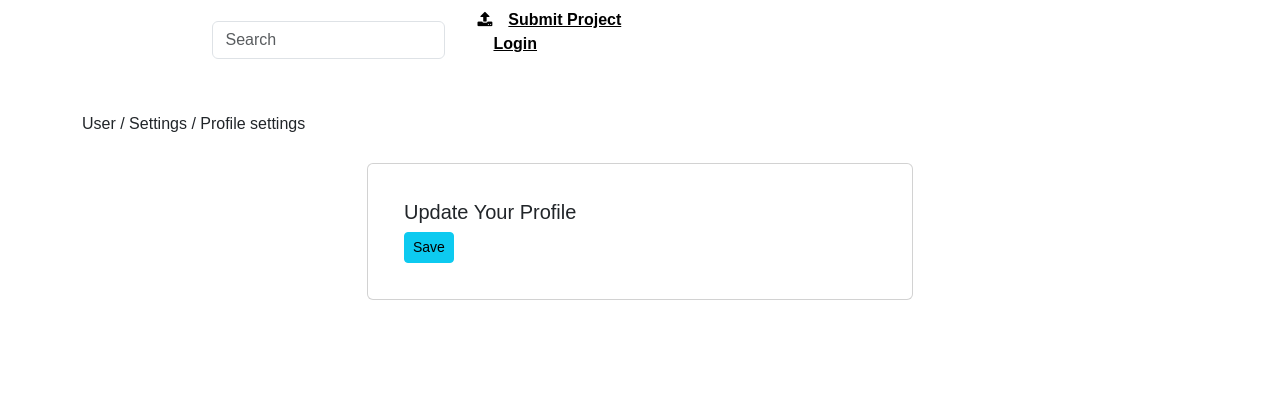
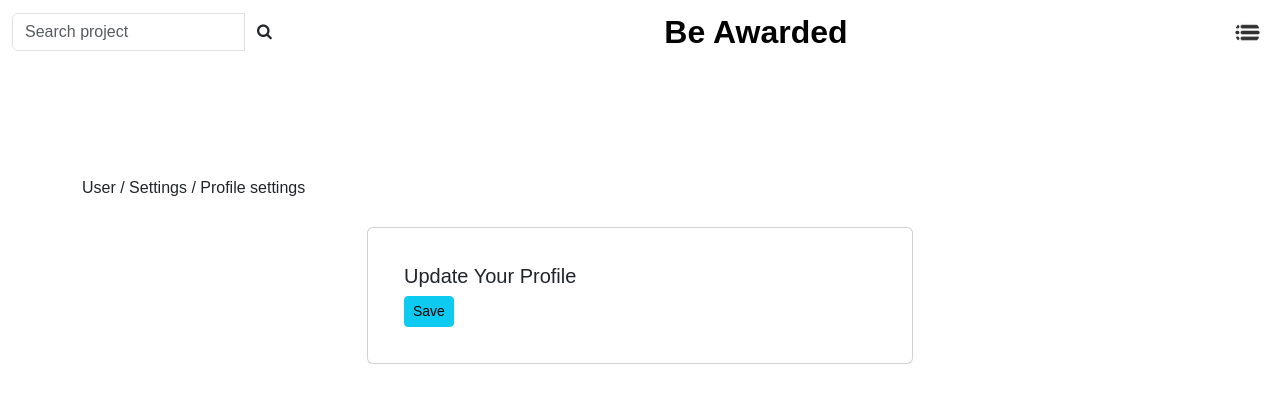
Before and after one commit to brenda-nthenya/Awards, a Django app: template awardsapp/templates/edit.html in a window 1280 px wide. Shown: the top 403 px of the page. Run offline with Django 3.2, Linux system fonts and the light colour scheme; the template is opened without the code that fills it, so the values that code supplies are empty; some libraries are stand-ins or nearby versions.

Commit message:
Changes the entire navbar template

```diff
--- a/awardsapp/templates/navbar.html
+++ b/awardsapp/templates/navbar.html
@@ -1,33 +1,56 @@
-{% load crispy_forms_tags %}
-<nav class="navbar fixed-top navbar-expand-lg navbar-dark scrolling-navbar" id="nbar">
-    <div class="container">
-        <a class="navbar-brand" href="{% url 'index' %}"> <strong class="mr-4 brand">Be Awarded</strong></a>
-        <button class="navbar-toggler" type="button" data-toggle="collapse" data-target="#navbarSupportedContent"
-                aria-controls="navbarSupportedContent" aria-expanded="false" aria-label="Toggle navigation">
-            <span class="navbar-toggler-icon"></span>
-        </button>
-        <div class="collapse navbar-collapse" id="navbarSupportedContent">
-            <ul class="navbar-nav mr-auto">
-                <li class="nav-item active">
-                    <form class="form-inline" method="get" action="{% url 'search_project' %}">
-                        {% csrf_token %}
-                        <div class="md-form my-0">
-                            <input class="form-control mr-sm-2 " type="text" placeholder="Search" name="title" aria-label="Search">
+{% load static %}
+<!-- Navbar -->
+<nav class="navbar navbar-fixed-top navbar-expand-lg navbar-light bg-white" id="nav">
+    <!-- Container wrapper -->
+    <div class="container-fluid">
+      <form class="navbar-form" role="search" , action="{% url 'search_project' %}" id="proj-search">
+        <div class="input-group">
+          <input type="text" class="form-control" placeholder="Search project" name="project">
+          <div class="input-group-btn">
+            <button class="btn btn-default" type="submit"><i class="fa fa-search" aria-hidden="true"></i></button>
+          </div>
         </div>
       </form>
-                </li>
-            </ul>
-
+      <div class="logo-wrap" style="margin-left: auto; margin-right: auto;">
+        <a class="nav-link" href="/" style="color: black; font-size:xx-large;"><strong>Be Awarded</strong></a>
+      </div>
+      <div class="d-flex align-items-center">
+        <!-- Collapsible wrapper -->
+        <a href="#" data-toggle="modal" data-target="#myModal">
+          <img src="{%static 'photos/dropdown-menu.jpg'%}" class="rounded-circle" height="25" alt=""
+            loading="lazy" />
+        </a>
+      </div>
+      <!-- Right elements -->
+    </div>
+    <!-- Container wrapper -->
+  </nav>
+  <!-- Navbar -->
+  <div class="modal fade" id="myModal" tabindex="-1" role="dialog" aria-labelledby="exampleModalLabel" aria-hidden="true">
+    <div class="modal-dialog modal-sm" role="document" style="position: fixed;top: 8%;right: 13%;z-index: 3;">
+      <div class="modal-content" style="width: 180%;">
+        <div class="modal-header">
+          <button type="button" class="close" data-dismiss="modal" aria-label="Close">
+            <span aria-hidden="true">&times;</span>
+          </button>
+        </div>
+        <div class="modal-body text-left">
           <ul style="list-style: none;">
             {% if user.is_authenticated %}
             <li><a href="{%url 'profile' request.user.id %}" style="color: black;"><strong><i class="fa fa-user-circle"
                     aria-hidden="true" style="color: black; margin-right: 1em;"></i>My Profile</strong></a></li>
-                {%endif%}
             <li><a href="/add_project" style="color: black;"><strong><i class="fa fa-upload" aria-hidden="true"
-                        style="color: black; margin-right: 1em;"></i>Submit Project </strong></a></li>
+              style="color: black; margin-right: 1em;"></i>Add A Project </strong></a></li>
+            <li><a href="/logout" style="color: black;"><strong><i class="bi bi-box-arrow-right"
+                    style="color: black; margin-right: 1em;"></i>Logout</strong></a></li>
+            {% else %}
+            <li><a href="/add_project" style="color: black;"><strong><i class="fa fa-upload" aria-hidden="true"
+                    style="color: black; margin-right: 1em;"></i>Add A Project </strong></a></li>
             <li><a href="/login" style="color: black;"><strong><i class="bi bi-box-arrow-right"
                     style="color: black; margin-right: 1em;"></i>Login</strong></a></li>
+            {% endif %}
           </ul>
         </div>
       </div>
-</nav>
+    </div>
+  </div>
```
Lines whose indentation alone changed are shown as unchanged.
